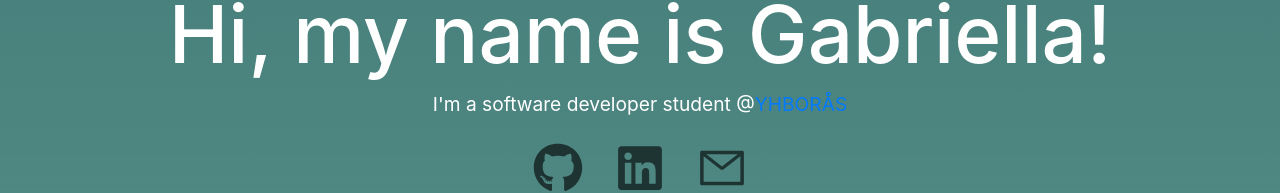
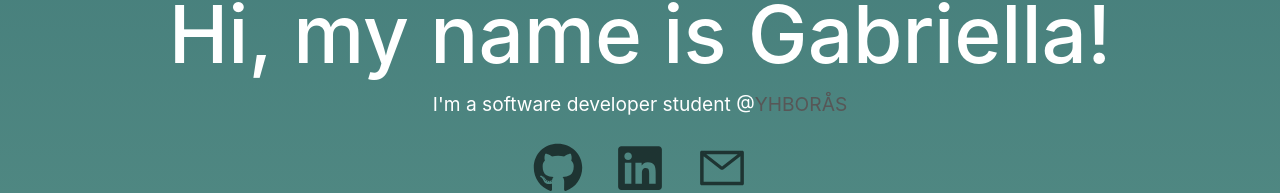
Before and after one commit to gwestberg/portfolio, a React (Create React App) app: page / in a window 1280 px wide. Shown: the part 438-631 px from the top of the page. Built offline with nearby package versions, Linux system fonts and the light colour scheme.

Commit message:
link colors

```diff
--- a/src/components/Home.js
+++ b/src/components/Home.js
@@ -84,7 +84,7 @@ export default class Home extends Component {
                     <Fade left cascade>
                         <div id="headerContent">
                             <h1 className="header-title">Hi, my name is Gabriella!</h1>
-                            <p>I'm a software developer student @<a className="link" href="https://www.boras.se/utbildningochforskola/borasyrkeshogskola/utbildningar/systemutvecklarenet.4.3fde8c191684442015123edf.html" target="_blank" rel="noopener noreferrer">YHBORÅS</a></p>
+                            <p>I'm a software developer student @<a className="header-link" href="https://www.boras.se/utbildningochforskola/borasyrkeshogskola/utbildningar/systemutvecklarenet.4.3fde8c191684442015123edf.html" target="_blank" rel="noopener noreferrer">YHBORÅS</a></p>
                             <ul className="nav nav-pills flex-row">
                                 <li className="nav-item">
                                     <a className="nav-link"
--- a/src/components/css/Home.css
+++ b/src/components/css/Home.css
@@ -46,6 +46,8 @@ section{
   .nav-link{
       color: rgba(0, 0, 0, 0.61);
   }
+  .header-link:hover, .header-link:focus,
+  .footer-link:hover, .footer-link:focus,
   .nav-link:hover, .nav-link:focus,
   .site-link:hover, .site-link:focus {
     color: rgb(216, 216, 216);
@@ -60,6 +62,7 @@ section{
 .footer-title{
   text-align: center;
 }
+.header-link,
 .footer-link{
   color: rgb(87, 87, 87);
 }
```
Also changed, not shown: Documentation/TODOS.md (+1 -0 lines).
